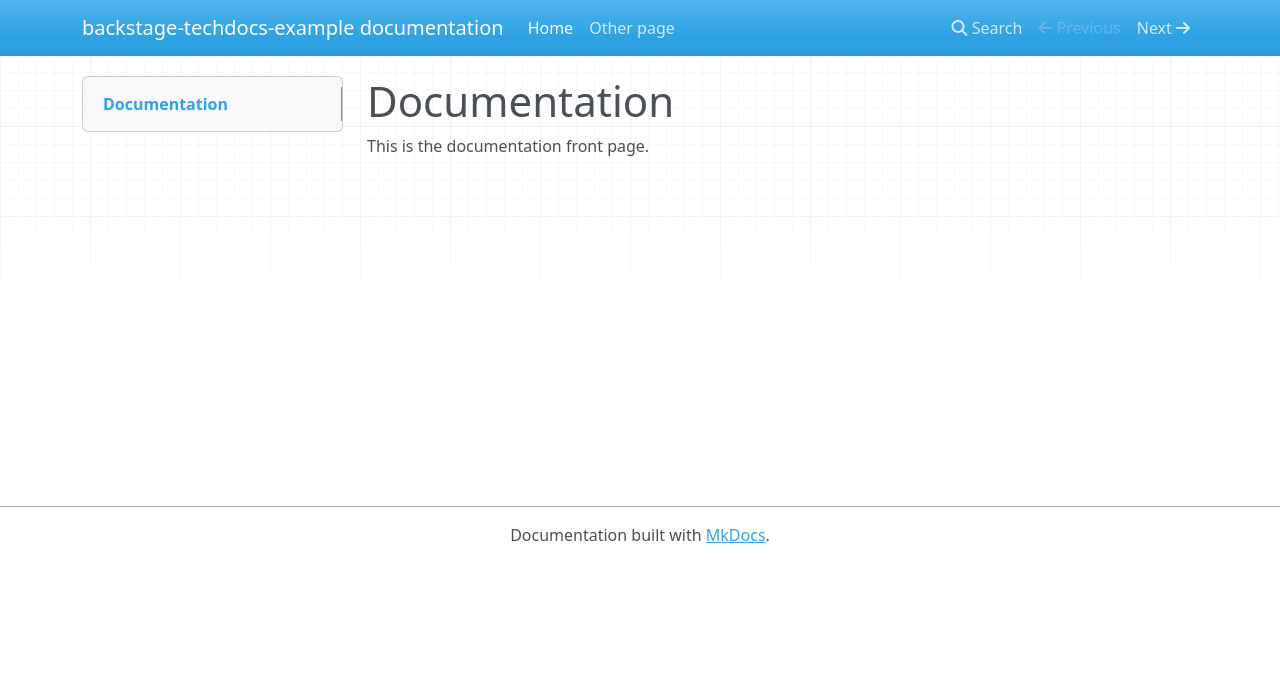
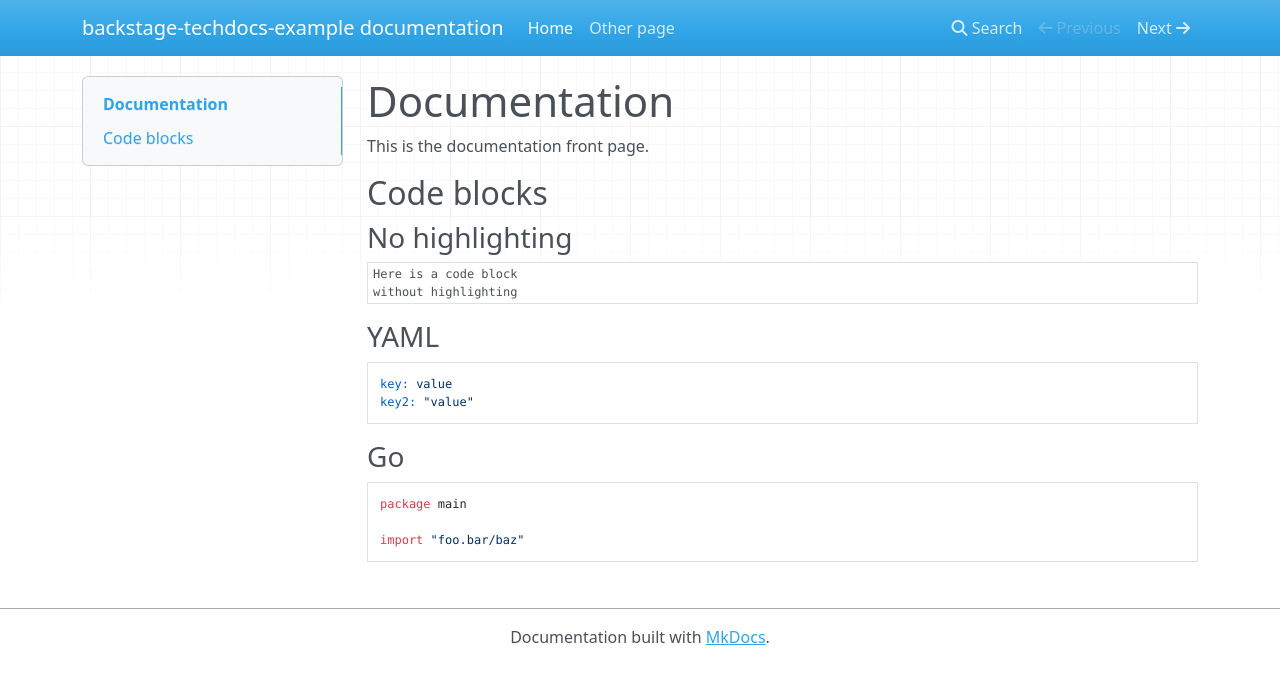
Before and after one commit to giantswarm/backstage-techdocs-example, an MkDocs documentation site: the page built from docs/index.md, in a window 1280 px wide. Shown: the top 684 px of the page. Built offline with MkDocs 1.6.1, drawn with Linux system fonts in a browser that asks for light colours; nearby versions of some CDN libraries.

Commit message:
Add some content with code blocks

````diff
--- a/docs/index.md
+++ b/docs/index.md
@@ -1,3 +1,27 @@
 # Documentation
 
 This is the documentation front page.
+
+## Code blocks
+
+### No highlighting
+
+```nohighlight
+Here is a code block
+without highlighting
+```
+
+### YAML
+
+```yaml
+key: value
+key2: "value"
+```
+
+### Go
+
+```go
+package main
+
+import "foo.bar/baz"
+```
````
